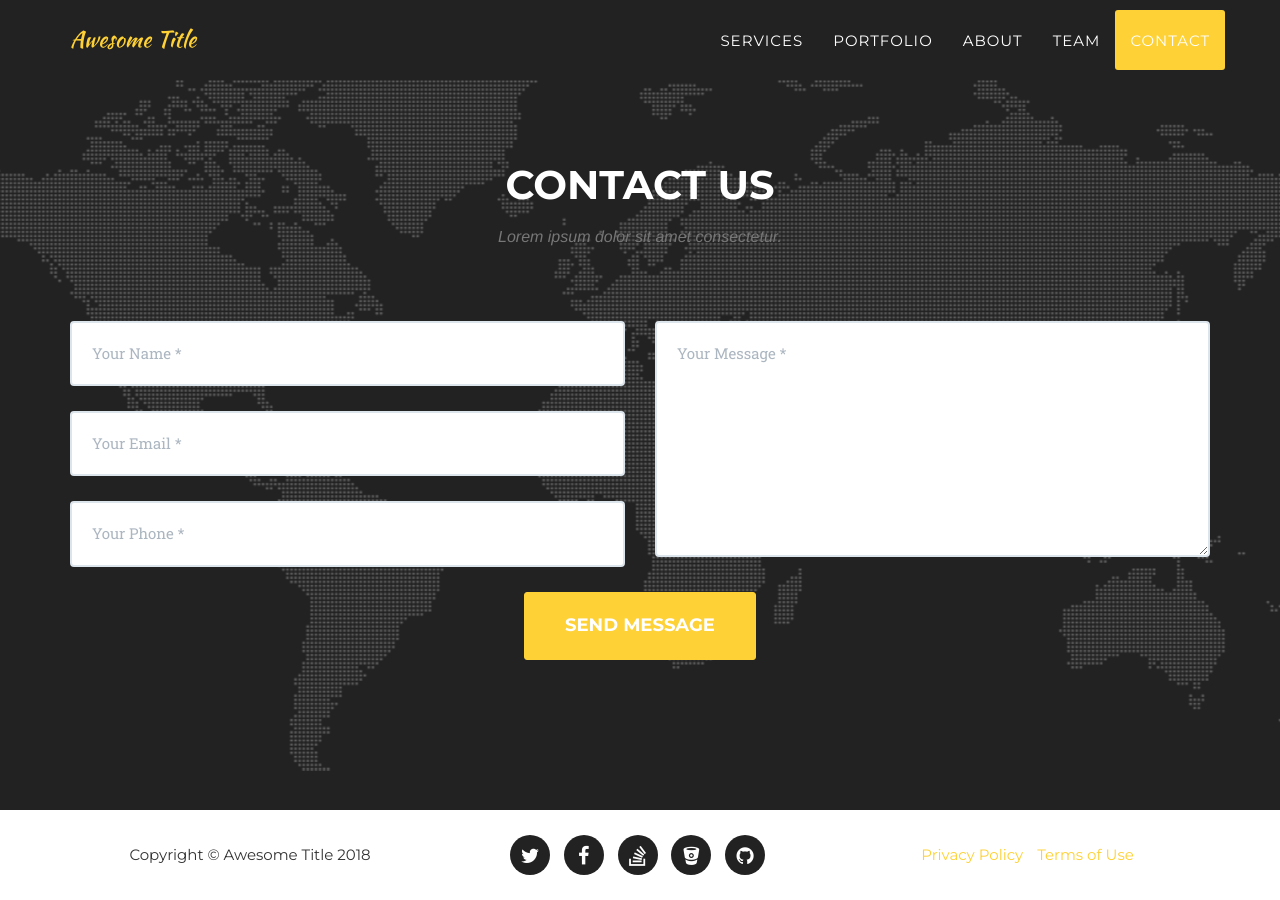
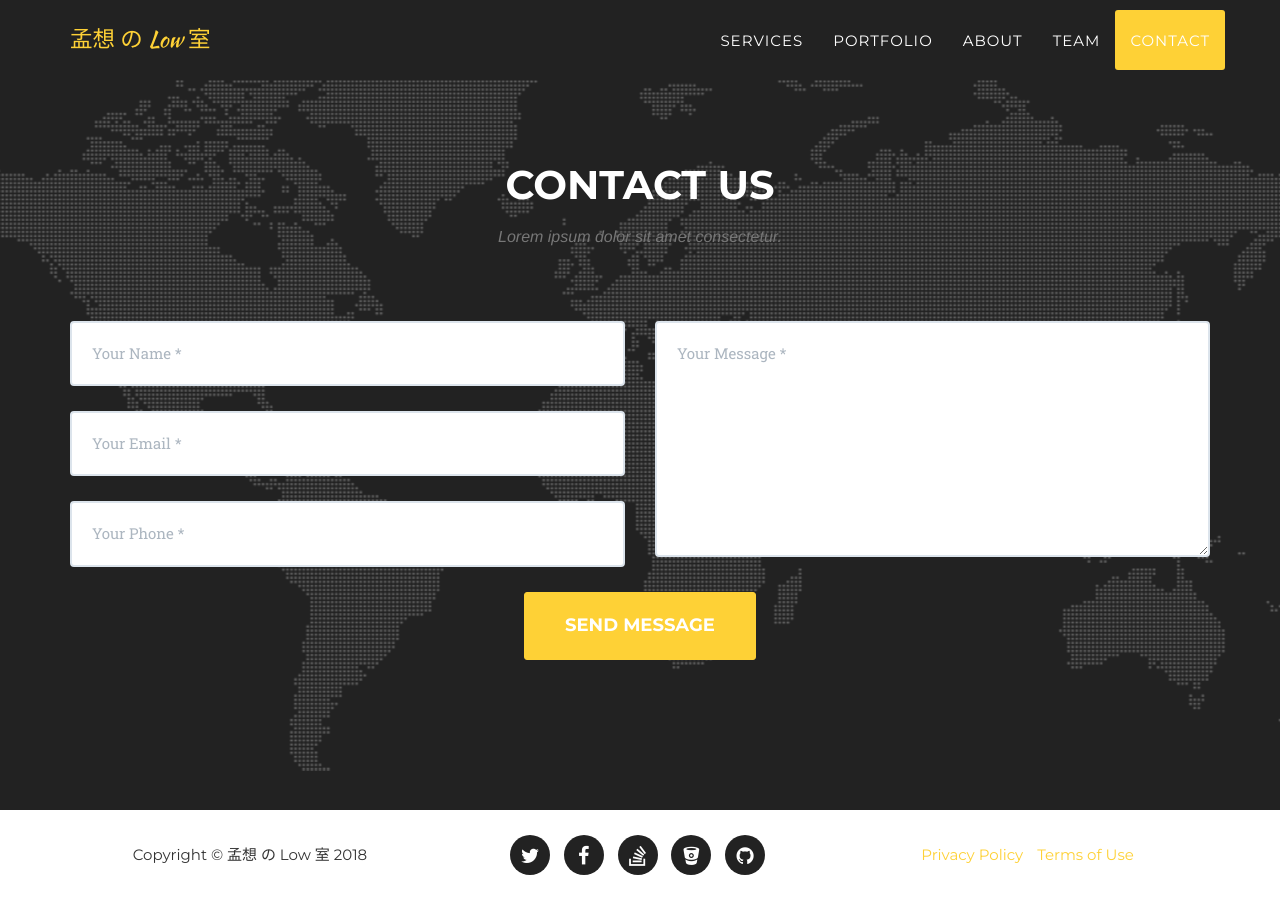
Before and after one commit to mlkey/mlkey.github.io, a Jekyll site: the page built from index.html, in a window 1280 px wide and 900 px high, scrolled down 5636 px. Built offline with Jekyll 4.4.1, drawn with Linux system fonts in a browser that asks for light colours; some web fonts are replaced.

Commit message:
Update _config.yml

```diff
--- a/_config.yml
+++ b/_config.yml
@@ -3,7 +3,7 @@ baseurl:
 #/agency-jekyll-theme/
 
 # Site settings
-title: Awesome Title
+title: 孟想 の Low 室
 email: your-email@domain.com
 description: "Write an awesome description for your new site here. You can edit this line in _config.yml. It will appear in your document head meta (for Google search results) and in your feed.xml site description."
 
@@ -21,7 +21,7 @@ people:
     - title: stack-overflow
       url: #
 
-- name: Larry Parker
+- name: 孟想
   pic: 2
   position: Lead Marketer
   social:
```
